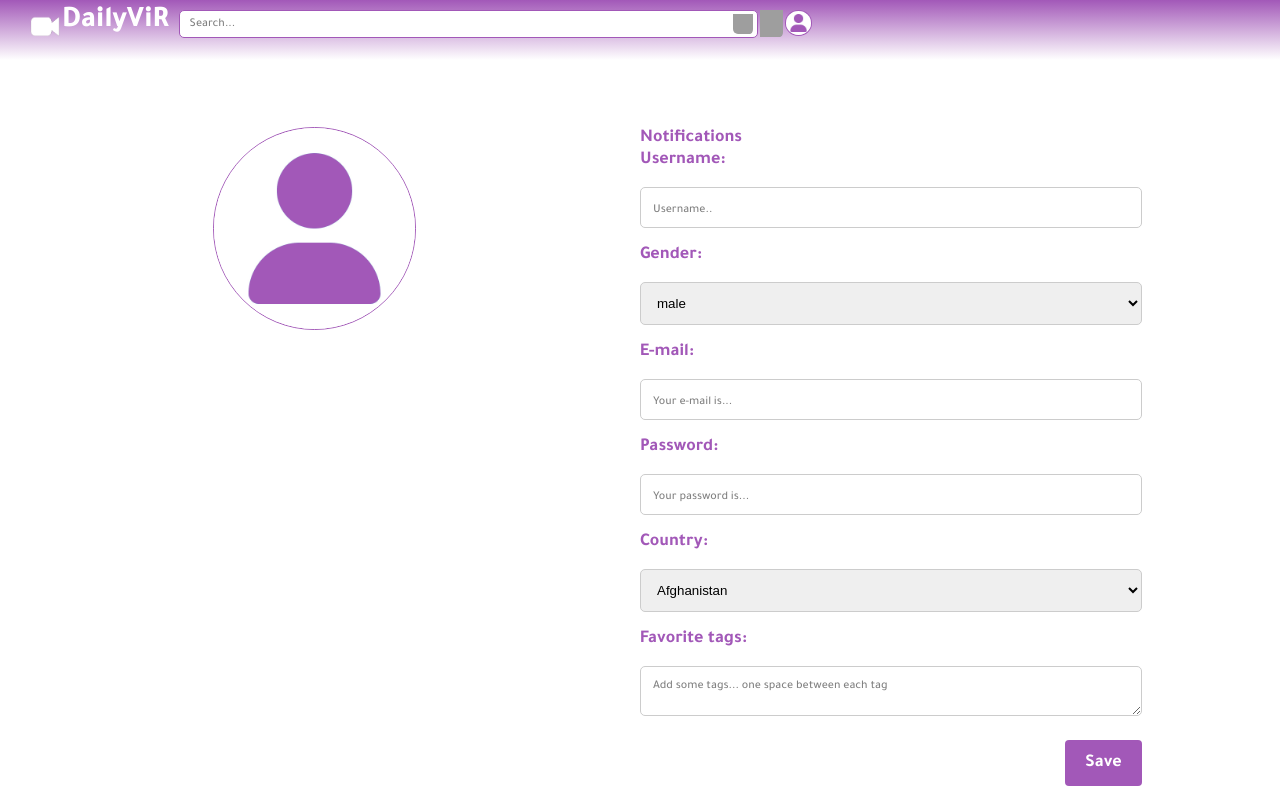
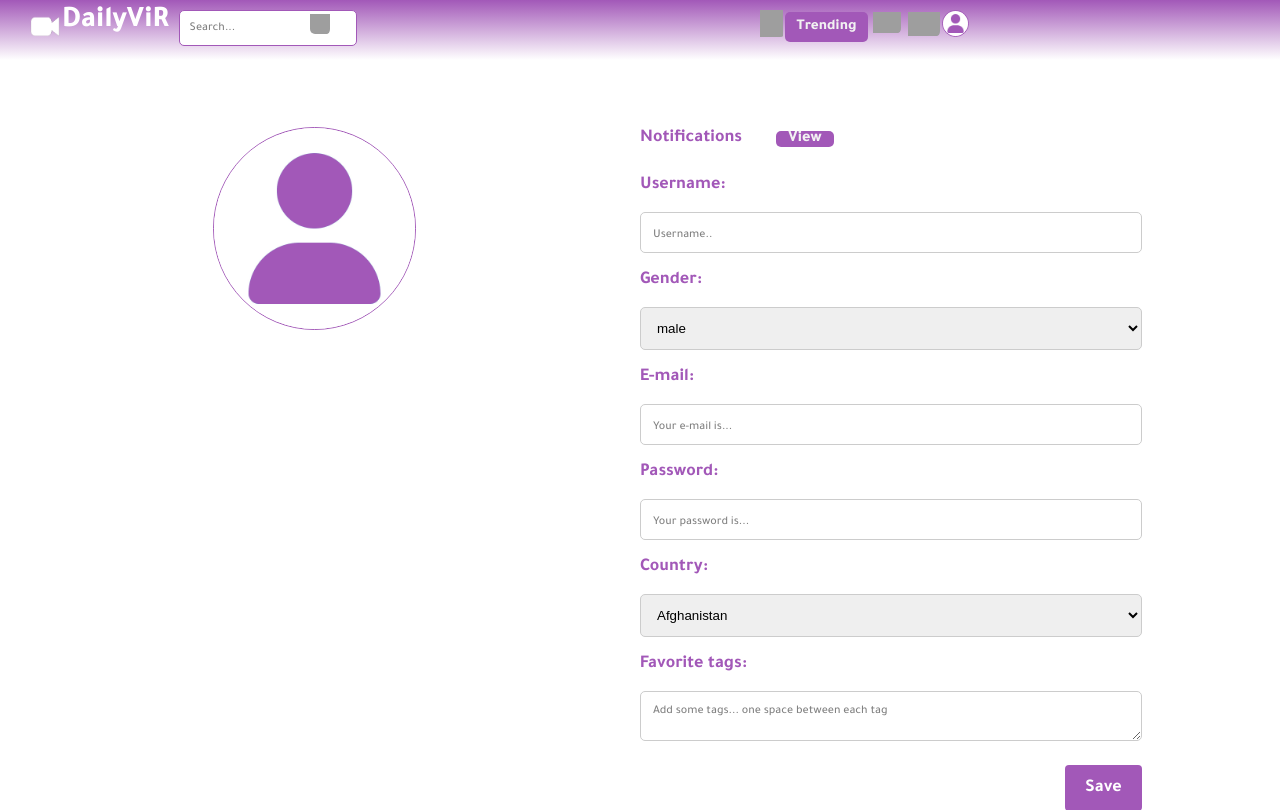
Before and after one commit to MadalinaEnasel/TW_ViR, a PHP site: page /user_profile.html in a window 1280 px wide. Shown: the top 810 px of the page. Before the commit the page ends 786 px from the top, so only its background shows below. Run offline with PHP 8.4, Linux system fonts and the light colour scheme; grey boxes are pictures that could not be loaded.

Commit message:
to solve: float:right and left from header

```diff
--- a/Profile User/user_profile.css
+++ b/Profile User/user_profile.css
@@ -39,18 +39,55 @@ body {
     font-size: 30px;
 }
 
+.padding_bottom{
+    padding-bottom: 5%;
+}
+
+.padding_left{
+    padding-left: 5%;
+}
+
+.viewButton{
+    padding-block-start: 12px;
+    color: #f2f2f2;
+    background-color: #A258B8;
+    border-radius: 5px;
+    box-sizing: content-box;
+    align-content: center;
+    font-family: "Tajawal", sans-serif;
+    font-weight: 800;
+    padding: 0 12px;
+    border:none;
+    text-decoration: none;
+
+}
+
 .menuButton {
-    float: left;
+    float: right;
+    align-content: center;
+    height: 50%;
+    margin-top: 12px;
+    margin-bottom: 12px;
+    text-decoration: none;
+    padding-block-start: 12px;
     color: #f2f2f2;
-    text-align: center;
-    padding: 14px 16px;
-    text-decoration: none;
-    font-size: 17px;
+    background-color: #A258B8;
+    border-radius: 5px;
+    box-sizing: content-box;
+    font-family: "Tajawal", sans-serif;
+    font-weight: 800;
+    font-size: 15px;
+    padding: 0 12px;
+    border:none;
 }
 
 .menuButton:hover {
-    background-image: linear-gradient(#784087, white);
+    background-color: #954FA8;
     color: white;
+    border-radius: 5px;
+    padding-right: 2%;
+    padding-left: 2%;
+    text-decoration: none;
 }
 
 input[type=text], select, textarea {
@@ -108,6 +145,7 @@ input[type=submit] {
     font-size: 18px;
     color: #A258B8;
     padding-bottom: 40px;
+    padding-right: 30px;
 }
 
 label {
@@ -147,7 +185,6 @@ input.b[type=submit]:hover {
     height: 22px;
     width: 30px;
     padding: 15px 2px 0 30px;
-
 }
 
 ::placeholder {
@@ -159,7 +196,7 @@ input.b[type=submit]:hover {
 /* styling search bar */
 input[type=search] {
     font-family: "Tajawal", sans-serif;
-    color: rgba(0,0,0,0.94);
+    color: rgba(0, 0, 0, 0.94);
     font-size: 12px;
     width: 100%; /* Full width */
     padding: 10px; /* Some padding */
@@ -191,21 +228,31 @@ input[type=search] {
 .menu__icon {
     height: 27px;
     width: 23px;
-    padding: 10px 2px 0 5px;
+    padding: 10px 2px 4px 5px;
     border-radius: 5px;
 }
 
+.notifications__icon {
+    height: 40%;
+    padding: 12px 2px 0 5px;
+    border-radius: 5px;
+}
+
+.upload__icon {
+    height: 35%;
+    padding: 12px 2px 0 5px;
+    border-radius: 5px;
+}
+
+
 .profile-account {
-
-    height: 40%;
-    width: 2%;
+    position: relative;
+    height: 25px;
+    width: 25px;
+    overflow: hidden;
     border-radius: 100%;
-    overflow: hidden;
     border: 1px solid #A258B8;
     margin-top: 10px;
-    float: right;
-    position: sticky;
-    right: 0%;
     display: flex;
 }
 
--- a/Profile User/user_profile.html
+++ b/Profile User/user_profile.html
@@ -4,28 +4,29 @@
     <meta charset="UTF-8">
     <title>User Profile</title>
     <link rel="stylesheet" href="user_profile.css">
-
 </head>
 <body>
 
 <div class="menuBar">
 
-    <a><img class="logo" src="camera.png" target="_self"></a>
-    <a class="text--logo" href="home.html" target="_self">DailyViR</a>
+    <a><img class="logo" src="camera.png" target="_self" alt="The src doesn't exist"></a>
+    <a class="text--logo" href="../Home%20Page/home_page.html" target="_self">DailyViR</a>
 
     <div role="search" class="search">
-        <input type="search" id="search" name="search" placeholder="Search...">
-        <img src="search.svg" class="search__icon">
+        <label for="search"><input type="search" id="search" name="search" placeholder="Search..."></label>
+        <img src="search.svg" class="search__icon" alt="The src doesn't exist">
     </div>
 
-    <a><img src="menu.svg" class="menu__icon"></a>
+    <a><img src="menu.svg" class="menu__icon" alt="The src doesn't exist"></a>
 
-    <img src="image.png" class="profile-account">
-    <!--<a class="menuButton" href="home.html" target="_self">Home</a>
-    <a class="menuButton" href="signIn.html" target="_self">My Account</a>
-    <a class="menuButton" href="" target="_self">Assistant</a>
-    <a class="menuButton" href="" target="_self">Ranking</a>
-    <a class="menuButton" href="contact.html" target="_self">Contact Us</a>-->
+    <a class="menuButton" href="../Trending/trending.html" target="_self">Trending</a>
+
+    <a href="upload_video.html"><img src="../Upload%20Video/upload_video.png" class="upload__icon" alt="The src doesn't exist"></a>
+
+    <a href="notifications.html"><img src="notifications.svg" class="notifications__icon" alt="The src doesn't exist"></a>
+
+    <img src="image.png" class="profile-account" alt="The src doesn't exist">
+
 </div>
 
 <main class="background">
@@ -41,7 +42,11 @@
 
             </div>
             <div class="column">
-                <label class="text--notifications">Notifications </label><br>
+                <label class="text--notifications">Notifications </label>
+                <a class="viewButton" href="notifications.html" target="_self"> View
+                </a>
+                <div class="padding_bottom"></div>
+
                 <form action="action_page.php" method="post">
 
                     <label for="uname">Username:</label><br>
```
Also changed, not shown: Home Page/home_page.html (added, +10 -0 lines), Home Page/home_page.css (added).
